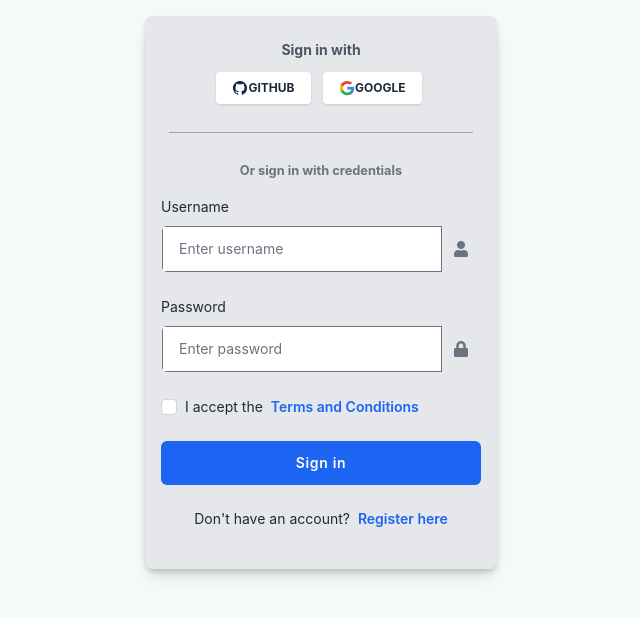
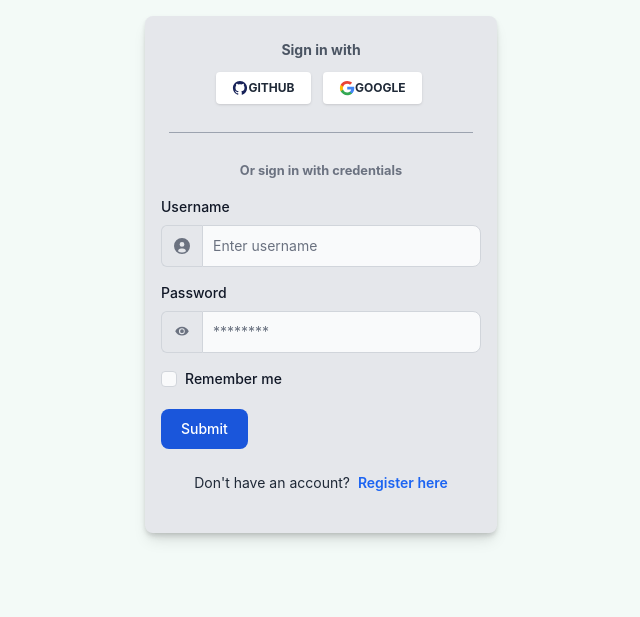
Before and after one commit to Addisu87/e-Learning, a Django app: page /accounts/login/ in a window 1280 px wide. Shown: the part 64-681 px from the top of the page, without its empty margins (319-959 px from the left). Run offline with Django 5.2, Linux system fonts and the light colour scheme; some libraries are stand-ins or nearby versions.

Commit message:
Update login and logged_out html

```diff
--- a/core/templates/base.html
+++ b/core/templates/base.html
@@ -38,7 +38,7 @@
                             {% if request.user.is_authenticated %}
                                 <form action="{% url 'logout' %}" method="post" class="flex items-center">
                                     {% csrf_token %}
-                                    <button type="submit" class="block px-4 py-2 text-sm text-gray-700 hover:bg-gray-100 dark:hover:bg-red-600 dark:text-gray-200 dark:hover:text-white">Sign out</button>
+                                    <button type="submit" class="block px-4 py-2 text-sm text-gray-700 hover:bg-gray-100 dark:hover:bg-gray-600 dark:text-gray-200 dark:hover:text-white">Sign out</button>
                                 </form>
                             {% else %}
                                 <a href="{% url 'login' %}" class="block px-4 py-2 text-sm text-gray-700 hover:bg-gray-100 dark:hover:bg-gray-600 dark:text-gray-200 dark:hover:text-white">Sign in</a>
--- a/core/templates/courses/manage/course/delete.html
+++ b/core/templates/courses/manage/course/delete.html
@@ -9,14 +9,14 @@
     </h1>
 
     <div class="bg-white shadow-md rounded-lg p-6">
-        <form action="" method="post">
+        <form action="{% url 'course_delete' course.pk %}" method="post">
             {% csrf_token %}
             <div class="space-y-4">
                 <p class="text-lg text-gray-700">Are you sure you want to delete "{{ course }}"?</p>
             </div>
           <div class="mt-6 text-right">
                 <button type="submit" class="px-4 py-2 bg-red-600 text-white rounded-md hover:bg-red-700 transition duration-200">
-                    Delete Course
+                    Confirm
                 </button>
             </div>
         </form>
--- a/core/templates/registration/login.html
+++ b/core/templates/registration/login.html
@@ -5,7 +5,7 @@
 {% block title %}Log-in{% endblock %}
 
 {% block content %}
-<div class="w-96 mx-auto px-4">
+<div class="max-w-sm mx-auto px-4">
     <div class="relative flex flex-col min-w-0 break-words w-full mb-6 shadow-lg rounded-lg bg-gray-200 border-0 drop-shadow-md">
       <div class="rounded-t mb-0 px-6 py-6">
         <div class="text-center mb-3">
@@ -37,38 +37,44 @@
             {% csrf_token %}
           <input type="hidden" name="next" value="{{ next }}" />
 
-          <div class="space-y-6">
-            <div class="relative mb-4">
-              <label for="id_username" class="text-gray-800 text-sm mb-2 block">Username</label>
-              <div class="flex items-center border border-gray-200 rounded-md overflow-hidden">
-                <input id="id_username" name="username" type="text" class="text-gray-800 bg-white w-full text-sm px-4 py-3 outline-none" placeholder="Enter username" required>
-                <span class="px-3 text-gray-500"><i class="fas fa-user"></i></span>
+            <div class="mb-4">
+                <label for="id_username" class="block mb-2 text-sm font-medium text-gray-900 dark:text-white">Username</label>
+                <div class="flex">
+                    <span class="inline-flex items-center px-3 text-sm text-gray-900 bg-gray-200 border border-r-0 border-gray-300 rounded-l-md dark:bg-gray-600 dark:text-gray-400 dark:border-gray-600">
+                        <svg class="w-4 h-4 text-gray-500 dark:text-gray-400" aria-hidden="true" xmlns="http://www.w3.org/2000/svg" fill="currentColor" viewBox="0 0 20 20">
+                        <path d="M10 0a10 10 0 1 0 10 10A10.011 10.011 0 0 0 10 0Zm0 5a3 3 0 1 1 0 6 3 3 0 0 1 0-6Zm0 13a8.949 8.949 0 0 1-4.951-1.488A3.987 3.987 0 0 1 9 13h2a3.987 3.987 0 0 1 3.951 3.512A8.949 8.949 0 0 1 10 18Z"/>
+                        </svg>
+                    </span>
+                    <input type="text" id="id_username" class="rounded-none rounded-r-lg bg-gray-50 border border-gray-300 text-gray-900 focus:ring-blue-500 focus:border-blue-500 block flex-1 min-w-0 w-full text-sm p-2.5  dark:bg-gray-700 dark:border-gray-600 dark:placeholder-gray-400 dark:text-white dark:focus:ring-blue-500 dark:focus:border-blue-500" placeholder="Enter username">
                 </div>
                 {% if form.username.errors %}
                 <p class="text-red-600 text-sm mt-1">{{ form.username.errors.0 }}</p>
                 {% endif %}
             </div>
-            <div class="relative mb-4">
-              <label for="id_password" class="text-gray-800 text-sm mb-2 block">Password</label>
-              <div class="flex items-center border border-gray-200 rounded-md overflow-hidden">
-                <input id="id_password" name="password" type="password" class="text-gray-800 bg-white w-full text-sm px-4 py-3 outline-none" placeholder="Enter password" required>
-                <span class="px-3 text-gray-500"><i class="fas fa-lock"></i></span>
+
+            <div class="mb-4">
+                <label for="id_password" class="block mb-2 text-sm font-medium text-gray-900 dark:text-white">Password</label>
+                <div class="flex">
+                    <span class="inline-flex items-center px-3 text-sm text-gray-900 bg-gray-200 border border-r-0 border-gray-300 rounded-l-md dark:bg-gray-600 dark:text-gray-400 dark:border-gray-600">
+                        <svg class="w-4 h-4 text-gray-500 dark:text-gray-400" aria-hidden="true" xmlns="http://www.w3.org/2000/svg" fill="currentColor" viewBox="0 0 20 20">
+                            <path d="M10 3.5c-3.66 0-6.77 2.22-8.46 5.5 1.69 3.28 4.8 5.5 8.46 5.5s6.77-2.22 8.46-5.5c-1.69-3.28-4.8-5.5-8.46-5.5zm0 9.17a3.67 3.67 0 1 1 0-7.33 3.67 3.67 0 0 1 0 7.33zm0-6a2.33 2.33 0 1 0 0 4.67 2.33 2.33 0 0 0 0-4.67z"/>
+                        </svg>
+                    </span>
+                    <input id="id_password" name="password" type="password" class="rounded-none rounded-r-lg bg-gray-50 border border-gray-300 text-gray-900 focus:ring-blue-500 focus:border-blue-500 block flex-1 min-w-0 w-full text-sm p-2.5  dark:bg-gray-700 dark:border-gray-600 dark:placeholder-gray-400 dark:text-white dark:focus:ring-blue-500 dark:focus:border-blue-500" placeholder="********">
                 </div>
                 {% if form.password.errors %}
                 <p class="text-red-600 text-sm mt-1">{{ form.password.errors.0 }}</p>
               {% endif %}
             </div>
-            <div class="flex items-center space-x-2">
-              <input id="remember-me" name="remember-me" type="checkbox" class="h-4 w-4 text-blue-600 focus:ring-blue-500 border-gray-300 rounded">
-              <label for="remember-me" class="text-gray-800 ml-3 block text-sm">
-                I accept the <a href="#" class="text-blue-600 font-semibold hover:underline ml-1">Terms and Conditions</a>
-              </label>
+
+            <div class="flex items-start mb-5">
+                <div class="flex items-center h-5">
+                  <input id="remember" type="checkbox" value="" class="w-4 h-4 border border-gray-300 rounded bg-gray-50 focus:ring-3 focus:ring-blue-300 dark:bg-gray-700 dark:border-gray-600 dark:focus:ring-blue-600 dark:ring-offset-gray-800 dark:focus:ring-offset-gray-800" required />
                 </div>
+                <label for="remember" class="ml-2 text-sm font-medium text-gray-900 dark:text-gray-300">Remember me</label>
             </div>
+              <button type="submit" class="text-white bg-blue-700 hover:bg-blue-800 focus:ring-4 focus:outline-none focus:ring-blue-300 font-medium rounded-lg text-sm w-full sm:w-auto px-5 py-2.5 text-center dark:bg-blue-600 dark:hover:bg-blue-700 dark:focus:ring-blue-800">Submit</button>
 
-          <div class="mt-6">
-            <button type="submit" class="w-full py-3 px-4 text-sm tracking-wider font-semibold rounded-md text-white bg-blue-600 hover:bg-blue-700 focus:outline-none">Sign in</button>
-          </div>
             <p class="text-gray-800 text-sm mt-6 text-center">Don't have an account? <a href="#" class="text-blue-600 font-semibold hover:underline ml-1">Register here</a></p>
         </form>
       </div>
--- a/static/css/style.css
+++ b/static/css/style.css
@@ -785,18 +798,18 @@ video {
   margin-top: 1.5rem;
 }
 
-.me-0 {
-  margin-inline-end: 0px;
-}
-
-.mt-2 {
-  margin-top: 0.5rem;
-}
-
 .mt-8 {
   margin-top: 2rem;
 }
 
+.mb-5 {
+  margin-bottom: 1.25rem;
+}
+
+.ms-2 {
+  margin-inline-start: 0.5rem;
+}
+
 .block {
   display: block;
 }
@@ -901,10 +914,18 @@ video {
   width: 16rem;
 }
 
+.w-72 {
+  width: 18rem;
+}
+
 .w-8 {
   width: 2rem;
 }
 
+.w-96 {
+  width: 24rem;
+}
+
 .w-auto {
   width: auto;
 }
@@ -913,30 +934,18 @@ video {
   width: 100%;
 }
 
-.w-2 {
-  width: 0.5rem;
-}
-
-.w-2\/12 {
-  width: 16.666667%;
-}
-
-.w-4\/12 {
-  width: 33.333333%;
-}
-
-.w-96 {
-  width: 24rem;
-}
-
-.w-72 {
-  width: 18rem;
-}
-
 .min-w-0 {
   min-width: 0px;
 }
 
+.max-w-2xl {
+  max-width: 42rem;
+}
+
+.max-w-3xl {
+  max-width: 48rem;
+}
+
 .max-w-full {
   max-width: 100%;
 }
@@ -953,24 +962,20 @@ video {
   max-width: 1280px;
 }
 
-.max-w-3xl {
-  max-width: 48rem;
-}
-
-.max-w-2xl {
-  max-width: 42rem;
-}
-
 .max-w-xl {
   max-width: 36rem;
 }
 
+.max-w-sm {
+  max-width: 24rem;
+}
+
+.flex-1 {
+  flex: 1 1 0%;
+}
+
 .flex-auto {
   flex: 1 1 auto;
-}
-
-.flex-1 {
-  flex: 1 1 0%;
 }
 
 .flex-grow {
@@ -1036,6 +1041,10 @@ video {
   align-content: center;
 }
 
+.items-start {
+  align-items: flex-start;
+}
+
 .items-center {
   align-items: center;
 }
@@ -1175,11 +1184,45 @@ video {
   border-radius: 0.375rem;
 }
 
+.rounded-none {
+  border-radius: 0px;
+}
+
 .rounded-t {
   border-top-left-radius: 0.25rem;
   border-top-right-radius: 0.25rem;
 }
 
+.rounded-e-lg {
+  border-start-end-radius: 0.5rem;
+  border-end-end-radius: 0.5rem;
+}
+
+.rounded-s-md {
+  border-start-start-radius: 0.375rem;
+  border-end-start-radius: 0.375rem;
+}
+
+.rounded-l-md {
+  border-top-left-radius: 0.375rem;
+  border-bottom-left-radius: 0.375rem;
+}
+
+.rounded-r-lg {
+  border-top-right-radius: 0.5rem;
+  border-bottom-right-radius: 0.5rem;
+}
+
+.rounded-l-lg {
+  border-top-left-radius: 0.5rem;
+  border-bottom-left-radius: 0.5rem;
+}
+
+.rounded-r-md {
+  border-top-right-radius: 0.375rem;
+  border-bottom-right-radius: 0.375rem;
+}
+
 .border {
   border-width: 1px;
 }
@@ -1196,12 +1239,29 @@ video {
   border-bottom-width: 2px;
 }
 
+.border-e-0 {
+  border-inline-end-width: 0px;
+}
+
+.border-r-0 {
+  border-right-width: 0px;
+}
+
+.border-l-0 {
+  border-left-width: 0px;
+}
+
 .border-solid {
   border-style: solid;
 }
 
 .border-none {
   border-style: none;
+}
+
+.border-blue-700 {
+  --tw-border-opacity: 1;
+  border-color: rgb(29 78 216 / var(--tw-border-opacity));
 }
 
 .border-gray-100 {
@@ -1343,12 +1407,12 @@ video {
   padding: 1rem;
 }
 
-.p-0 {
-  padding: 0px;
-}
-
 .p-6 {
   padding: 1.5rem;
+}
+
+.p-2\.5 {
+  padding: 0.625rem;
 }
 
 .px-0 {
@@ -1426,6 +1490,16 @@ video {
   padding-bottom: 1.5rem;
 }
 
+.px-5 {
+  padding-left: 1.25rem;
+  padding-right: 1.25rem;
+}
+
+.py-2\.5 {
+  padding-top: 0.625rem;
+  padding-bottom: 0.625rem;
+}
+
 .pb-2 {
   padding-bottom: 0.5rem;
 }
@@ -1874,10 +2015,28 @@ video {
   --tw-ring-color: rgb(75 85 99 / var(--tw-ring-opacity));
 }
 
+.dark\:focus\:ring-blue-500:focus:is(.dark *) {
+  --tw-ring-opacity: 1;
+  --tw-ring-color: rgb(59 130 246 / var(--tw-ring-opacity));
+}
+
+.dark\:focus\:ring-blue-600:focus:is(.dark *) {
+  --tw-ring-opacity: 1;
+  --tw-ring-color: rgb(37 99 235 / var(--tw-ring-opacity));
+}
+
+.dark\:focus\:ring-blue-800:focus:is(.dark *) {
+  --tw-ring-opacity: 1;
+  --tw-ring-color: rgb(30 64 175 / var(--tw-ring-opacity));
+}
+
+.dark\:focus\:ring-offset-gray-800:focus:is(.dark *) {
+  --tw-ring-offset-color: #1f2937;
+}
+
 @media (min-width: 640px) {
-  .sm\:text-sm {
-    font-size: 0.875rem;
-    line-height: 1.25rem;
+  .sm\:w-auto {
+    width: auto;
   }
 }
 
```
Also changed, not shown: other parts of static/css/style.css (+168 -169 lines), core/templates/home.html (deleted, +0 -63 lines), core/templates/registration/logged_out.html (+10 -5 lines), static/img/password-svgrepo-com.svg (added). Lines whose indentation alone changed are shown as unchanged.
